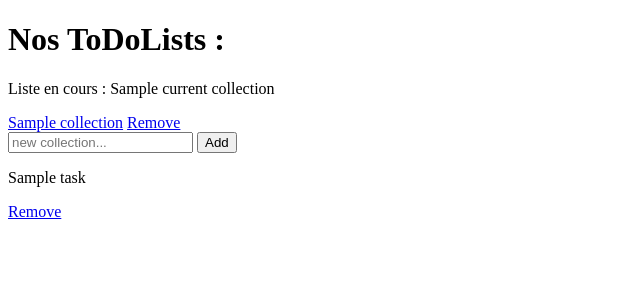
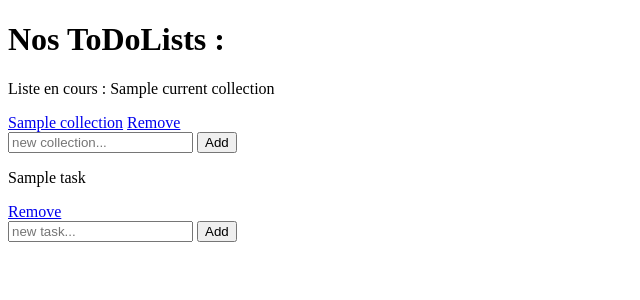
Before and after one commit to gralito/homeHelperWeb, a Django app: template todolist/templates/todolist/index.html in a window 1280 px wide. Shown: the top 300 px of the page, without its empty margins (0-640 px from the left). Run offline with Django 3.2, Linux system fonts and the light colour scheme; the template is opened without the code that fills it: most values are stand-ins (such as "Sample title", 1, 10 or a date in 2020).

Commit message:
implement add task - to fix !

```diff
--- a/todolist/models.py
+++ b/todolist/models.py
@@ -15,6 +15,7 @@ class Collection(models.Model):
         return collection
 
 
+# TASK MODEL
 class Task(models.Model):
     title = models.CharField(max_length=200)
     description = models.CharField(max_length=400, default="")
--- a/todolist/templates/todolist/index.html
+++ b/todolist/templates/todolist/index.html
@@ -29,6 +29,11 @@
         {% for task in tasks %}
             {% include 'todolist/task.html' with task=task %}
         {% endfor %}
+        <form method="POST" action="{% url 'todolist:add-task' %}">
+            {% csrf_token %}
+            <input type='text' placeholder='new task...' name="task"/>
+            <button type=submit>Add</button>
+        </form>
     </div>
 
 </body>
--- a/todolist/urls.py
+++ b/todolist/urls.py
@@ -7,6 +7,7 @@ app_name = 'todolist'
 urlpatterns = [
     path('', views.index, name='home'),
     path('get-tasks/<str:collection_slug>', views.get_tasks, name='get-tasks'),
+    path('add-task', views.add_task, name='add-task'),
     path('add-collection', views.add_collection, name='add-collection'),
     path('remove-collection/<int:collection_pk>', views.remove_collection, name='remove-collection'),
 ]
```
Also changed, not shown: todolist/views.py (+8 -1 lines).
